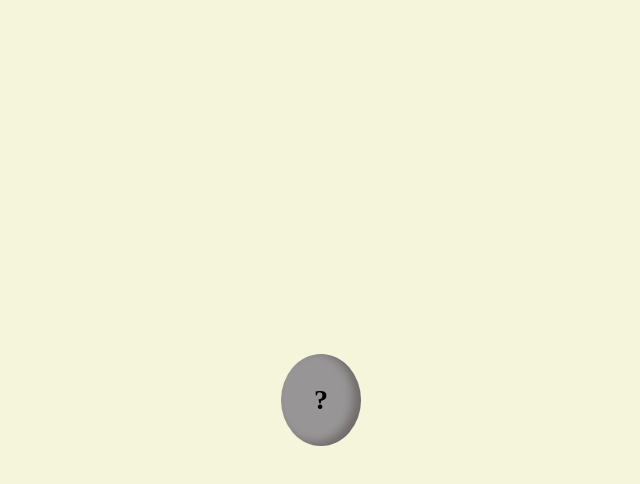
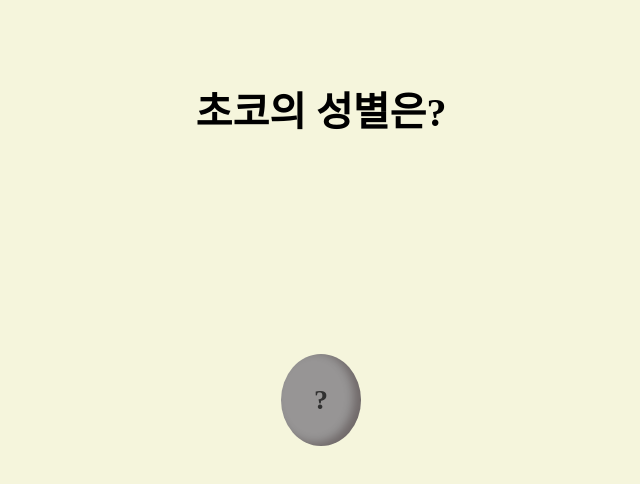
Before and after one commit to JunKang/balloon, a plain HTML site: page index.html in a window 1280 px wide. Shown: the whole page, without its empty margins (319-959 px from the left). Drawn offline with Linux system fonts and the light colour scheme.

Commit message:
fix2
Signed-off-by: Jihun Kang <jihun5660@gmail.com>

```diff
--- a/index.html
+++ b/index.html
@@ -8,6 +8,7 @@
   </head>
   <body>
     <!-- Your HTML content goes here -->
+    <div id="title">초코의 성별은?</div>
     <div id="main-balloon">?</div>
     <div id="balloon-container"></div>
 
--- a/script.js
+++ b/script.js
@@ -1,5 +1,6 @@
 const balloonContainer = document.getElementById("balloon-container");
 const mainBalloon = document.getElementById("main-balloon");
+const title = document.getElementById("title");
 var clickCount = 1;
 
 function random(num) {
@@ -28,13 +29,18 @@ function mainBalloonOnClick() {
   const fontSize = 3.5 + 0.2 * clickCount;
 
   if (clickCount === 30) {
+    mainBalloon.textContent = "?";
     mainBalloon.style.opacity = 0;
+    title.style.opacity = 0;
     createBalloons(30);
     mainBalloon.style.pointerEvents = "none";
   } else {
     mainBalloon.style.width = balloonSizeWidth + "vh";
     mainBalloon.style.height = balloonSizeHeigh + "vh";
     clickCount += 1;
+
+    var texts = ["남", "여"];
+    mainBalloon.textContent = texts[clickCount % 2];
 
     // Increase the font size
     mainBalloon.style.fontSize = fontSize + "vh";
--- a/styles.css
+++ b/styles.css
@@ -1,6 +1,17 @@
 body {
   margin: 0;
   background-color: beige;
+}
+
+#title {
+  width: 100vw;
+  padding-top: 10vh;
+  font-size: 5vh;
+  display: flex;
+  justify-content: center;
+  align-items: center;
+  font-weight: bold;
+  transition: opacity 1s ease; /* Add a transition for a smoother effect */
 }
 
 #balloon-container {
@@ -17,6 +28,7 @@ body {
   position: absolute;
   width: 10vh;
   height: 11.5vh;
+  color: rgb(49, 49, 49);
   background-color: rgb(151, 149, 149);
   box-shadow: inset -7px -3px 10px rgba(20, 2, 2, 0.3);
   border-radius: 50%;
```
